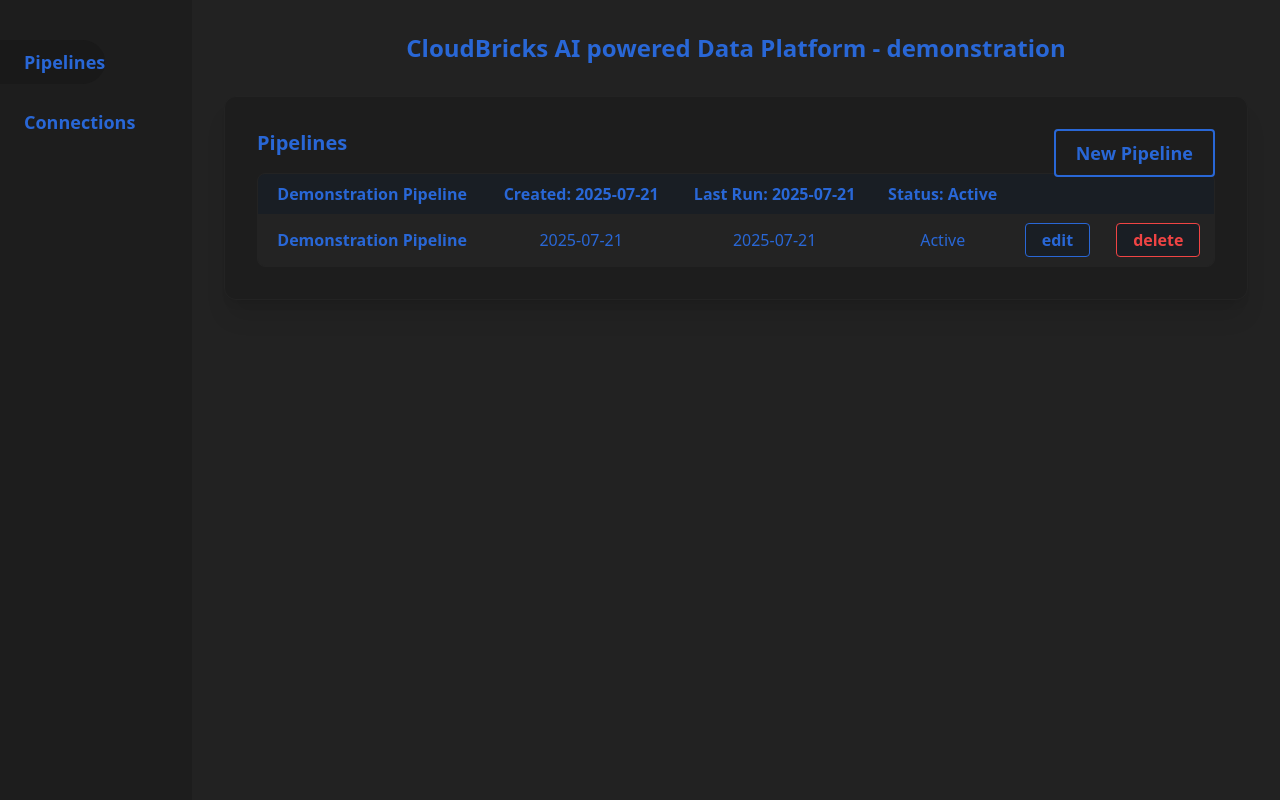
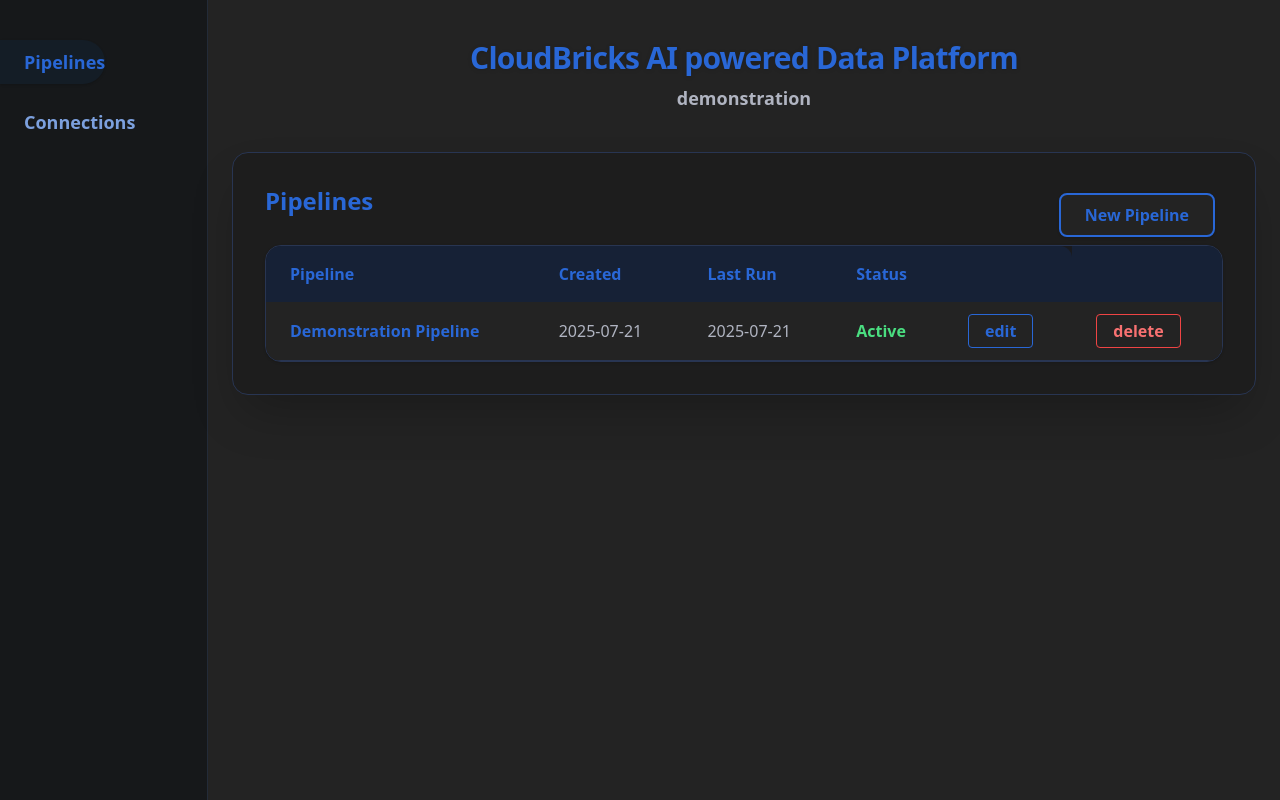
Before and after one commit to krebrovic/Data-platform-POC, a React (Vite) app in the folder frontend/: page / in a window 1280 px wide. Built offline with nearby package versions, Linux system fonts and the light colour scheme.

Commit message:
new design

```diff
--- a/frontend/src/App.jsx
+++ b/frontend/src/App.jsx
@@ -28,15 +28,15 @@
   }
 
   return (
-    <div className="min-h-screen flex font-sans bg-[#222]">
+    <div className="min-h-screen flex font-sans bg-[#232323]">
       {/* Sidebar */}
-      <aside className="w-48 bg-[#1d1d1d] flex flex-col shadow">
-        <nav className="mt-10 space-y-4">
+      <aside className="w-52 bg-[#16181a] border-r border-[#232b38] flex flex-col pt-10 min-h-screen">
+        <nav className="space-y-4">
           <button
-            className={`block pl-6 py-2 text-lg font-semibold rounded-r-full transition-all ${
+            className={`block pl-6 py-2 text-lg font-bold rounded-r-full transition ${
               activePage === "pipelines"
-                ? "text-[#2967d6] bg-[#191919]"
-                : "text-[#2967d6] hover:bg-[#232323]"
+                ? "text-[#2967d6] bg-[#141d26] shadow"
+                : "text-[#7ca0de] hover:bg-[#232b38] hover:text-[#2967d6]"
             }`}
             onClick={() => {
               setActivePage("pipelines");
@@ -46,10 +46,10 @@
             Pipelines
           </button>
           <button
-            className={`block pl-6 py-2 text-lg font-semibold rounded-r-full transition-all ${
+            className={`block pl-6 py-2 text-lg font-bold rounded-r-full transition ${
               activePage === "connections"
-                ? "text-[#2967d6] bg-[#191919]"
-                : "text-[#2967d6] hover:bg-[#232323]"
+                ? "text-[#2967d6] bg-[#141d26] shadow"
+                : "text-[#7ca0de] hover:bg-[#232b38] hover:text-[#2967d6]"
             }`}
             onClick={() => {
               setActivePage("connections");
@@ -62,19 +62,20 @@
       </aside>
 
       {/* Main Content */}
-      <main className="flex-1 flex flex-col items-center text-[#2967d6] bg-[#222]">
+      <main className="flex-1 flex flex-col items-center bg-[#232323]">
         {/* Header */}
-        <header className="w-full py-8 text-center">
-          <h1 className="text-2xl font-bold">
-            CloudBricks AI powered Data Platform - demonstration
+        <header className="w-full py-10 text-center">
+          <h1 className="text-3xl font-extrabold text-[#2967d6] tracking-tight drop-shadow">
+            CloudBricks AI powered Data Platform
           </h1>
+          <div className="text-lg mt-2 text-[#b0b4c1] font-semibold">demonstration</div>
         </header>
 
-        <section className="w-[95%] max-w-5xl bg-[#1d1d1d] border border-[#232323] shadow-xl rounded-xl p-8 relative">
+        <section className="w-[96%] max-w-5xl bg-[#1d1d1d] border border-[#283552] shadow-2xl rounded-2xl p-8 mb-10 relative">
           {/* Top-right button (hide on new pipeline form) */}
           {activePage === "pipelines" && !showNewPipeline && (
             <button
-              className="absolute right-8 top-8 px-5 py-2 border-2 border-[#2967d6] rounded text-lg font-semibold hover:bg-[#232323] text-[#2967d6] bg-[#1d1d1d] transition"
+              className="absolute right-10 top-10 px-6 py-2 border-2 border-[#2967d6] text-[#2967d6] bg-[#232323] rounded-lg font-bold hover:bg-[#162136] hover:text-[#60aaff] shadow transition"
               onClick={() => setShowNewPipeline(true)}
             >
               New Pipeline
@@ -82,7 +83,7 @@
           )}
 
           {/* Section Title */}
-          <h2 className="text-xl font-bold mb-4 text-[#2967d6]">
+          <h2 className="text-2xl font-bold mb-7 text-[#2967d6]">
             {activePage === "pipelines"
               ? showNewPipeline
                 ? "Create New Pipeline"
@@ -95,48 +96,45 @@
             <CreatePipeline onDone={handlePipelineDone} />
           ) : activePage === "pipelines" ? (
             // Pipelines Table
-            <div className="overflow-x-auto border border-[#232323] rounded-lg bg-[#232323]">
-              <table className="min-w-full text-center text-base text-[#2967d6] bg-[#232323] rounded-lg">
-                <thead className="bg-[#191e24]">
-                  <tr>
-                    <th className="p-2 border-b border-[#232323] font-semibold">
-                      Demonstration Pipeline
+            <div className="overflow-x-auto rounded-2xl shadow border border-[#283552] bg-[#191a1e]">
+              <table className="min-w-full rounded-xl overflow-hidden">
+                <thead>
+                  <tr className="bg-[#162136]">
+                    <th className="py-4 px-6 font-bold text-[#2967d6] text-left rounded-tl-xl">
+                      Pipeline
                     </th>
-                    <th className="p-2 border-b border-[#232323] font-semibold">
-                      Created: 2025-07-21
+                    <th className="py-4 px-6 font-bold text-[#2967d6] text-left">
+                      Created
                     </th>
-                    <th className="p-2 border-b border-[#232323] font-semibold">
-                      Last Run: 2025-07-21
+                    <th className="py-4 px-6 font-bold text-[#2967d6] text-left">
+                      Last Run
                     </th>
-                    <th className="p-2 border-b border-[#232323] font-semibold">
-                      Status: Active
+                    <th className="py-4 px-6 font-bold text-[#2967d6] text-left">
+                      Status
                     </th>
-                    <th className="p-2 border-b border-[#232323]"></th>
-                    <th className="p-2 border-b border-[#232323]"></th>
+                    <th className="py-4 px-6 rounded-tr-xl"></th>
+                    <th className="py-4 px-6"></th>
                   </tr>
                 </thead>
                 <tbody>
                   {pipelines.map((item, idx) => (
-                    <tr key={idx} className="hover:bg-[#222]">
-                      <td className="p-2 border-b border-[#232323] font-semibold">
-                        {item.name}
+                    <tr
+                      key={idx}
+                      className="bg-[#232323] hover:bg-[#282c34] border-b border-[#283552] transition"
+                    >
+                      <td className="py-3 px-6 font-bold text-[#2967d6]">{item.name}</td>
+                      <td className="py-3 px-6 text-[#b0b4c1]">{item.created}</td>
+                      <td className="py-3 px-6 text-[#b0b4c1]">{item.lastRun}</td>
+                      <td className="py-3 px-6">
+                        <span className="text-green-400 font-semibold">{item.status}</span>
                       </td>
-                      <td className="p-2 border-b border-[#232323]">
-                        {item.created}
-                      </td>
-                      <td className="p-2 border-b border-[#232323]">
-                        {item.lastRun}
-                      </td>
-                      <td className="p-2 border-b border-[#232323]">
-                        {item.status}
-                      </td>
-                      <td className="p-2 border-b border-[#232323]">
-                        <button className="px-4 py-1 border border-[#2967d6] rounded bg-[#191e24] hover:bg-[#232323] font-semibold text-[#2967d6] transition">
+                      <td className="py-3 px-6">
+                        <button className="px-4 py-1 border border-[#2967d6] rounded hover:bg-[#162136] font-bold text-[#2967d6] transition">
                           edit
                         </button>
                       </td>
-                      <td className="p-2 border-b border-[#232323]">
-                        <button className="px-4 py-1 border border-red-500 rounded bg-[#191e24] hover:bg-[#361d1d] font-semibold text-red-500 transition">
+                      <td className="py-3 px-6">
+                        <button className="px-4 py-1 border border-red-500 rounded hover:bg-[#361d1d] font-bold text-red-400 transition">
                           delete
                         </button>
                       </td>
@@ -147,48 +145,45 @@
             </div>
           ) : (
             // Connections Table
-            <div className="overflow-x-auto border border-[#232323] rounded-lg bg-[#232323]">
-              <table className="min-w-full text-center text-base text-[#2967d6] bg-[#232323] rounded-lg">
-                <thead className="bg-[#191e24]">
-                  <tr>
-                    <th className="p-2 border-b border-[#232323] font-semibold">
-                      Demo connection
+            <div className="overflow-x-auto rounded-2xl shadow border border-[#283552] bg-[#191a1e]">
+              <table className="min-w-full rounded-xl overflow-hidden">
+                <thead>
+                  <tr className="bg-[#162136]">
+                    <th className="py-4 px-6 font-bold text-[#2967d6] text-left rounded-tl-xl">
+                      Connection
                     </th>
-                    <th className="p-2 border-b border-[#232323] font-semibold">
-                      Created: 2025-07-21
+                    <th className="py-4 px-6 font-bold text-[#2967d6] text-left">
+                      Created
                     </th>
-                    <th className="p-2 border-b border-[#232323] font-semibold">
-                      Last Run: 2025-07-21
+                    <th className="py-4 px-6 font-bold text-[#2967d6] text-left">
+                      Last Run
                     </th>
-                    <th className="p-2 border-b border-[#232323] font-semibold">
-                      Status: Active
+                    <th className="py-4 px-6 font-bold text-[#2967d6] text-left">
+                      Status
                     </th>
-                    <th className="p-2 border-b border-[#232323]"></th>
-                    <th className="p-2 border-b border-[#232323]"></th>
+                    <th className="py-4 px-6 rounded-tr-xl"></th>
+                    <th className="py-4 px-6"></th>
                   </tr>
                 </thead>
                 <tbody>
                   {connections.map((item, idx) => (
-                    <tr key={idx} className="hover:bg-[#222]">
-                      <td className="p-2 border-b border-[#232323] font-semibold">
-                        {item.name}
+                    <tr
+                      key={idx}
+                      className="bg-[#232323] hover:bg-[#282c34] border-b border-[#283552] transition"
+                    >
+                      <td className="py-3 px-6 font-bold text-[#2967d6]">{item.name}</td>
+                      <td className="py-3 px-6 text-[#b0b4c1]">2025-07-21</td>
+                      <td className="py-3 px-6 text-[#b0b4c1]">2025-07-21</td>
+                      <td className="py-3 px-6">
+                        <span className="text-green-400 font-semibold">Active</span>
                       </td>
-                      <td className="p-2 border-b border-[#232323]">
-                        2025-07-21
-                      </td>
-                      <td className="p-2 border-b border-[#232323]">
-                        2025-07-21
-                      </td>
-                      <td className="p-2 border-b border-[#232323]">
-                        Active
-                      </td>
-                      <td className="p-2 border-b border-[#232323]">
-                        <button className="px-4 py-1 border border-[#2967d6] rounded bg-[#191e24] hover:bg-[#232323] font-semibold text-[#2967d6] transition">
+                      <td className="py-3 px-6">
+                        <button className="px-4 py-1 border border-[#2967d6] rounded hover:bg-[#162136] font-bold text-[#2967d6] transition">
                           edit
                         </button>
                       </td>
-                      <td className="p-2 border-b border-[#232323]">
-                        <button className="px-4 py-1 border border-red-500 rounded bg-[#191e24] hover:bg-[#361d1d] font-semibold text-red-500 transition">
+                      <td className="py-3 px-6">
+                        <button className="px-4 py-1 border border-red-500 rounded hover:bg-[#361d1d] font-bold text-red-400 transition">
                           delete
                         </button>
                       </td>
```
